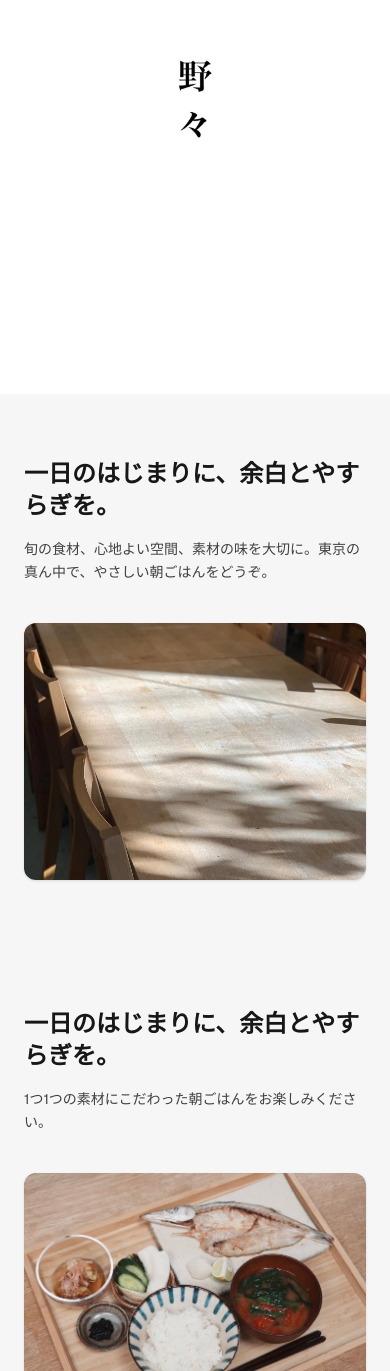
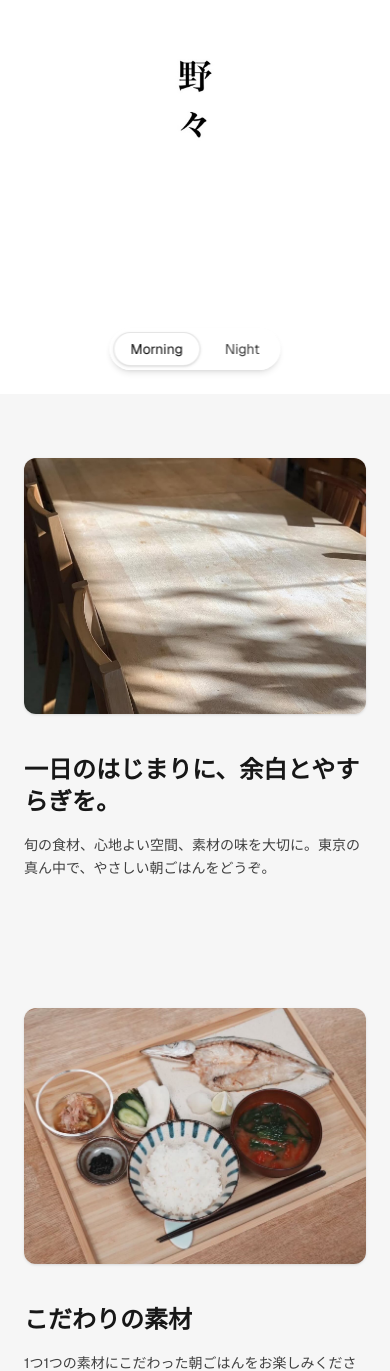
Before and after one commit to naoki-shigehisa/nono_magari, a Next.js app in the folder nono_magari/: page / in a window 390 px wide. Shown: the part 197-1568 px from the top of the page. Built offline with nearby package versions, Linux system fonts and the light colour scheme.

Commit message:
add night page

```diff
--- a/nono_magari/app/layout.tsx
+++ b/nono_magari/app/layout.tsx
@@ -16,9 +16,9 @@ export const metadata: Metadata = {
   title: "野々",
   description: "一日のはじまりに、余白とやすらぎを。旬の食材、心地よい空間、素材の味を大切に。東京の真ん中で、やさしい朝ごはんをどうぞ。",
   icons: {
-    icon: "/nono_logo.jpg",
-    apple: "/nono_logo.jpg",
-    shortcut: "/nono_logo.jpg",
+    icon: "/favicon.jpg",
+    apple: "/favicon.jpg",
+    shortcut: "/favicon.jpg",
   },
 };
 
--- a/nono_magari/app/page.tsx
+++ b/nono_magari/app/page.tsx
@@ -1,42 +1,80 @@
+"use client";
 import Image from "next/image";
+import { useState } from "react";
 
 export default function Home() {
+  type Mode = "morning" | "night";
+  const [mode, setMode] = useState<Mode>("morning");
+
   return (
-    <div className="font-sans text-foreground bg-background">
+    <div className={`font-sans transition-colors duration-300 ${
+      mode === "night" ? "bg-[#2a2a2a] text-neutral-100" : "bg-background text-foreground"
+    }`}>
+      {/* Night global overlay removed: switch to dedicated night assets/colors */}
       {/* Hero */}
       <section className="relative w-full min-h-[70vh] sm:min-h-[80vh] flex items-center justify-center overflow-hidden">
         <Image
-          src="/nono_logo.jpg"
+          src={mode === "night" ? "/nono_logo_grey.jpg" : "/nono_logo.jpg"}
           alt="Hero background"
           fill
           className="object-cover"
           priority
         />
-
+        {/* Mode Switch on hero */}
+        <div className="absolute bottom-6 sm:bottom-10 left-1/2 -translate-x-1/2 z-10">
+          <div className="flex items-center justify-center gap-2 sm:gap-3 bg-white/80 backdrop-blur rounded-full p-1 shadow-md">
+            <button
+              type="button"
+              aria-pressed={mode === "morning"}
+              onClick={() => setMode("morning")}
+              className={`px-4 sm:px-5 py-1.5 sm:py-2 rounded-full border text-sm sm:text-base transition-colors ${
+                mode === "morning"
+                  ? "bg-white text-neutral-900 border-black/10 shadow"
+                  : "bg-transparent text-neutral-700 border-transparent hover:bg-white/70"
+              }`}
+            >
+              Morning
+            </button>
+            <button
+              type="button"
+              aria-pressed={mode === "night"}
+              onClick={() => setMode("night")}
+              className={`px-4 sm:px-5 py-1.5 sm:py-2 rounded-full border text-sm sm:text-base transition-colors ${
+                mode === "night"
+                  ? "bg-white text-neutral-900 border-black/10 shadow"
+                  : "bg-transparent text-neutral-700 border-transparent hover:bg-white/70"
+              }`}
+            >
+              Night
+            </button>
+          </div>
+        </div>
       </section>
 
-      {/* Concept */}
+      {mode === "morning" ? (
+        <>
+          {/* Concept - Morning */}
           <section className="px-6 sm:px-10 py-16 sm:py-24 max-w-[1024px] mx-auto grid grid-cols-1 md:grid-cols-2 gap-10 items-center">
-        <div>
+            <div className="order-2 md:order-1">
               <h2 className="text-2xl sm:text-3xl font-semibold text-neutral-900">一日のはじまりに、余白とやすらぎを。</h2>
               <p className="mt-4 text-sm sm:text-base leading-relaxed text-neutral-700">
                 旬の食材、心地よい空間、素材の味を大切に。東京の真ん中で、やさしい朝ごはんをどうぞ。
               </p>
             </div>
-        <div className="aspect-[4/3] relative rounded-xl overflow-hidden bg-white shadow-sm">
+            <div className="order-1 md:order-2 aspect-[4/3] relative rounded-xl overflow-hidden bg-white shadow-sm">
               <Image src="/nono_3.jpg" alt="nono_3" fill className="object-cover" />
             </div>
           </section>
 
-      {/* Takeout */}
+          {/* Ingredient - Morning */}
           <section className="px-6 sm:px-10 py-16 sm:py-24 max-w-[1024px] mx-auto grid grid-cols-1 md:grid-cols-2 gap-10 items-center">
-        <div>
-          <h2 className="text-2xl sm:text-3xl font-semibold text-neutral-900">一日のはじまりに、余白とやすらぎを。</h2>
+            <div className="order-2 md:order-1">
+              <h2 className="text-2xl sm:text-3xl font-semibold text-neutral-900">こだわりの素材</h2>
               <p className="mt-4 text-sm sm:text-base leading-relaxed text-neutral-700">
                 1つ1つの素材にこだわった朝ごはんをお楽しみください。
               </p>
             </div>
-        <div className="aspect-[4/3] relative rounded-xl overflow-hidden bg-white shadow-sm">
+            <div className="order-1 md:order-2 aspect-[4/3] relative rounded-xl overflow-hidden bg-white shadow-sm">
               <Image src="/nono_4.jpg" alt="nono_4" fill className="object-cover" />
             </div>
           </section>
@@ -52,6 +90,17 @@ export default function Home() {
               </ul>
             </div>
           </section>
+        </>
+      ) : (
+        <>
+          {/* Night - Coming soon */}
+          <section className="px-6 sm:px-10 py-24 sm:py-40 flex items-center justify-center">
+            <div className="text-center">
+              <h2 className="text-2xl sm:text-3xl font-semibold text-neutral-100">coming soon...</h2>
+            </div>
+          </section>
+        </>
+      )}
 
       {/* Footer */}
       <footer className="px-6 sm:px-10 py-10 border-t border-black/10 dark:border-white/10 text-center text-xs sm:text-sm">
```
Also changed, not shown: nono_magari/public/favicon.jpg (renamed from nono_magari/app/favicon.jpg), nono_magari/public/nono_logo_grey.jpg (added). Lines whose indentation alone changed are shown as unchanged.
